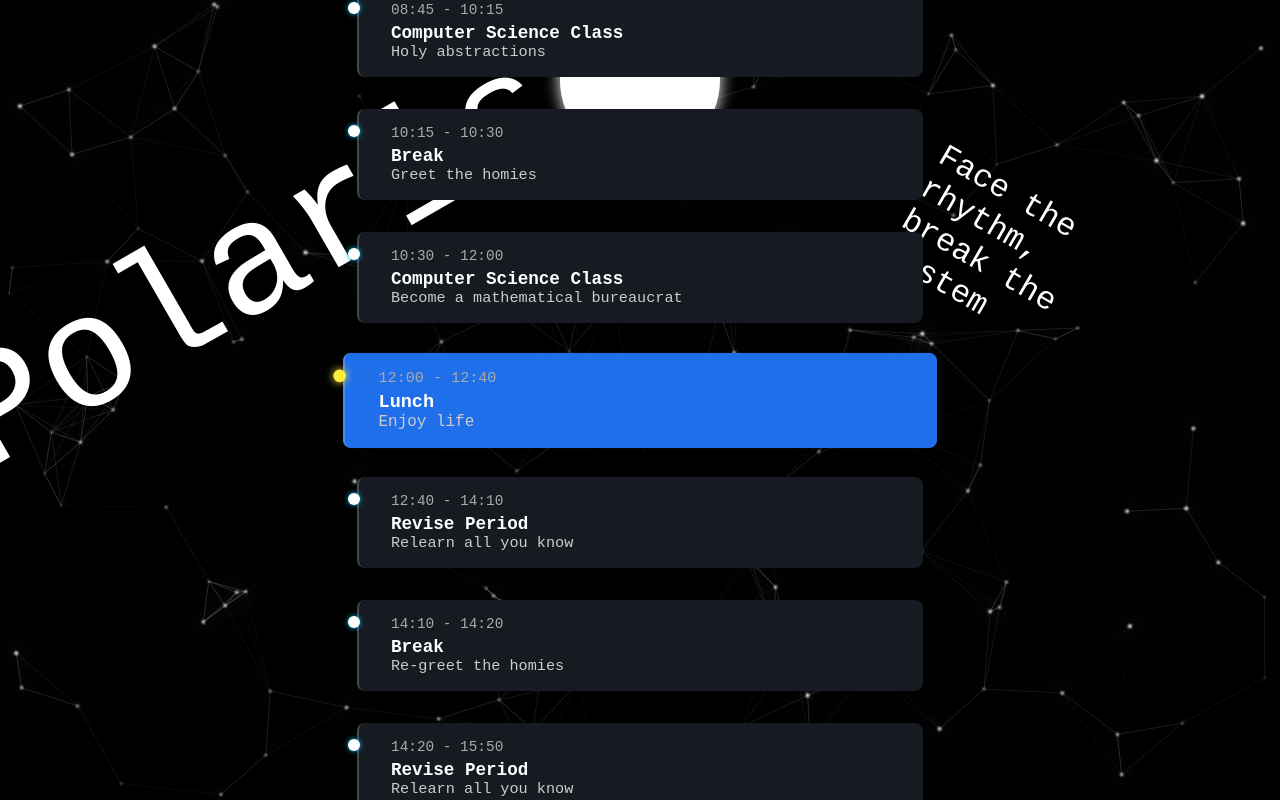
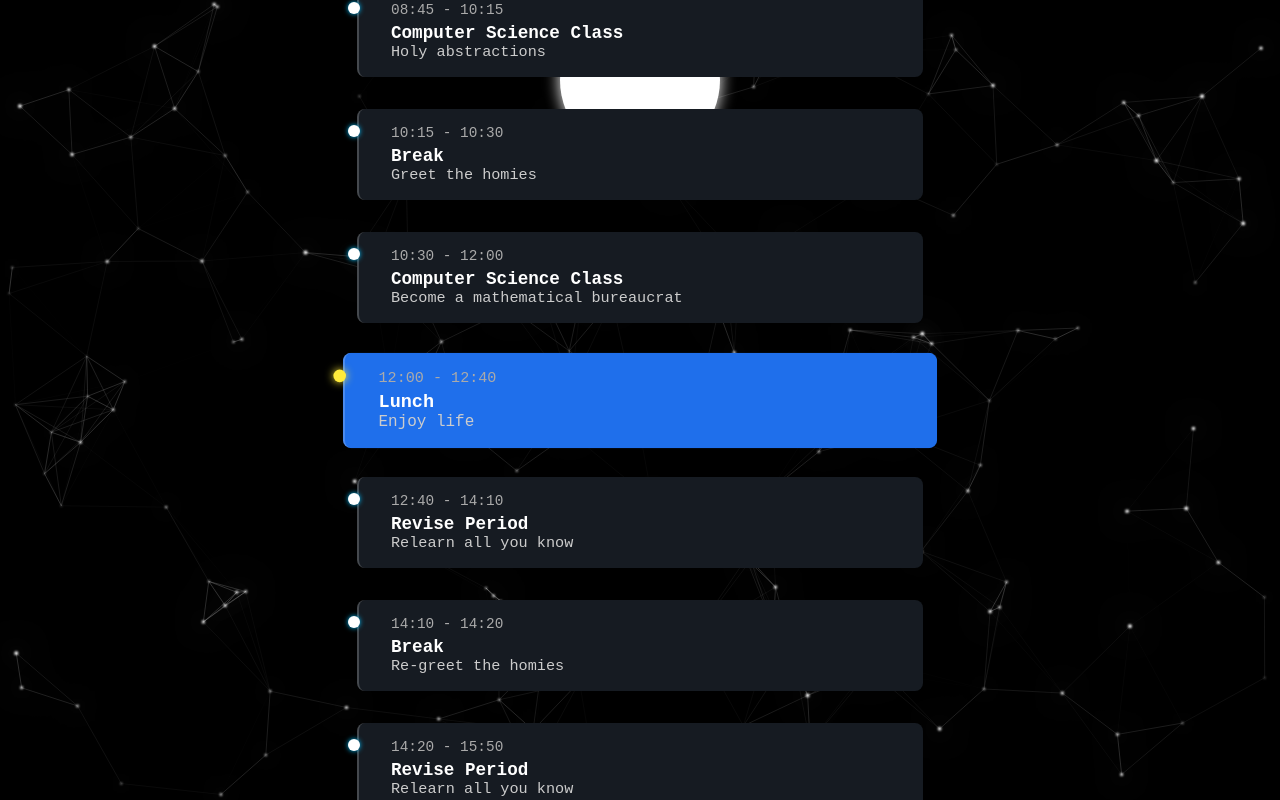
Before and after one commit to Dr-Gomez/polaris, a plain HTML site: page index.html in a window 1280 px wide. Drawn offline with Linux system fonts and the light colour scheme; animation ran at ten frames a second.

Commit message:
Chapter 5: The Absence of Boasting

```diff
--- a/index.html
+++ b/index.html
@@ -10,13 +10,6 @@
     <canvas id="stars"></canvas>
     <script src="./background.js"></script>
 
-    <div id="polaris">Polaris</div>
-
-    <div id="slogan">
-      <span>Face the rhythm,</span>
-      <span>break the system</span>
-    </div>
-
     <div id="timeline-container">
       <div id="timeline"></div>
     </div>
--- a/style.css
+++ b/style.css
@@ -59,26 +59,6 @@ body {
   display: block;
   overflow: hidden;
   z-index: 5;
-}
-
-#polaris {
-  position: absolute;
-  z-index: 100;
-  left: 20vw;
-  top: 33.3vh;
-  transform: translate(-50%, -50%) rotate(-30deg);
-  font-size: 10em;
-}
-
-#slogan {
-  position: absolute;
-  z-index: 100;
-  left: 80vw;
-  top: 33.3vh;
-  transform: translate(-50%, -50%) rotate(30deg);
-  font-size: 2em;
-  display: flex;
-  flex-direction: column;
 }
 
 #timeline-container {
```
